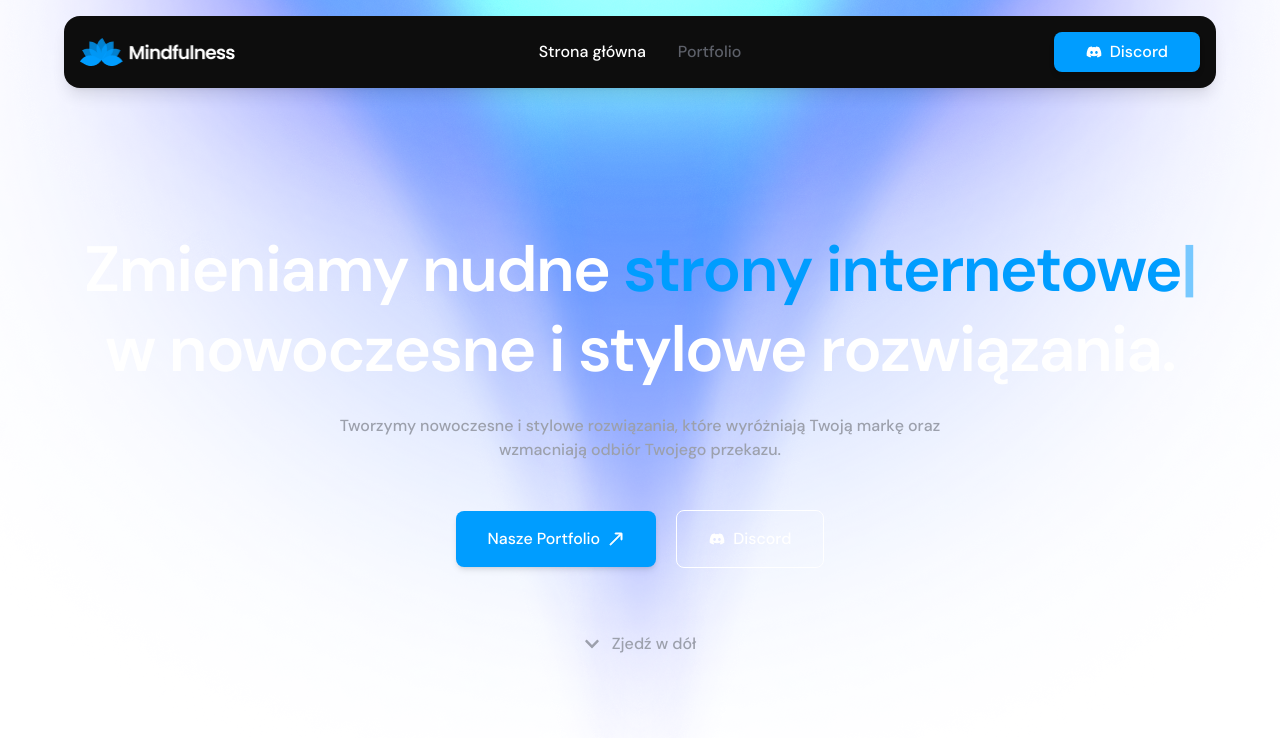
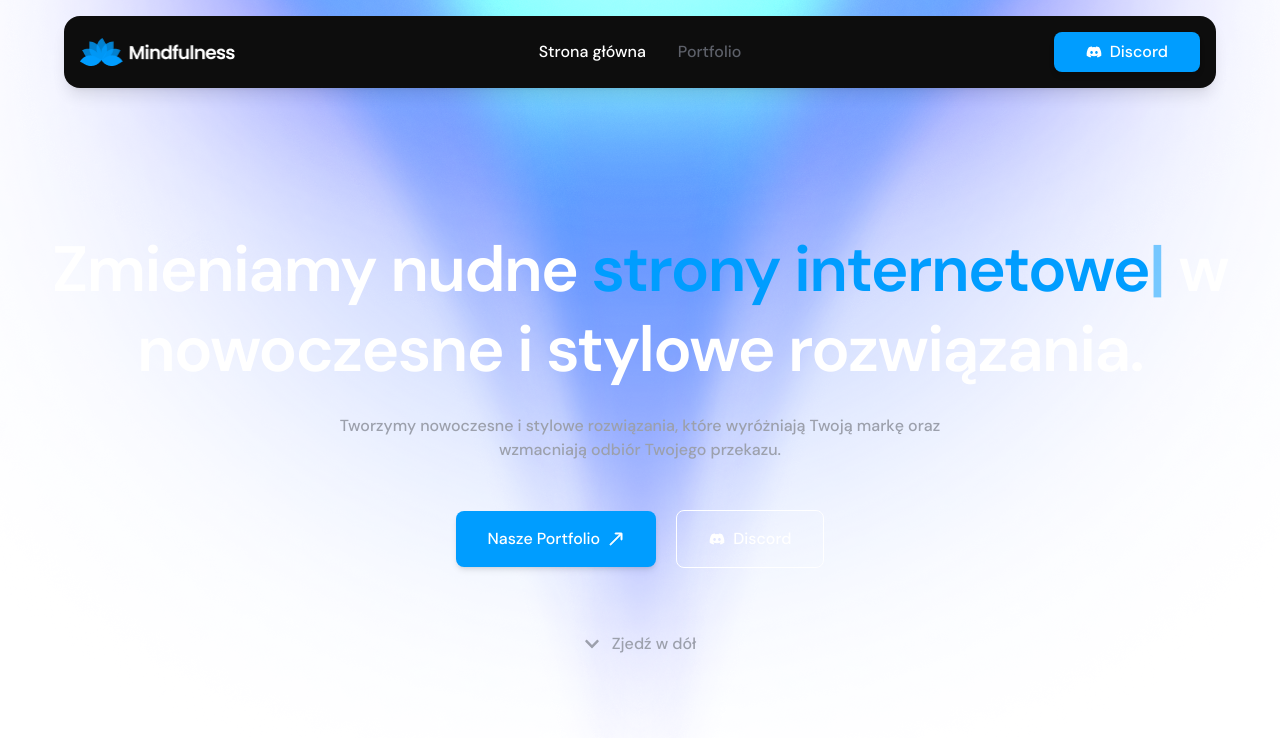
Before and after one commit to ogafto/moja-strona, a Next.js app: page / in a window 1280 px wide. Shown: the top 738 px of the page. Built offline with nearby package versions, Linux system fonts and the light colour scheme.

Commit message:
Poprawatekstu

```diff
--- a/app/components/hero.tsx
+++ b/app/components/hero.tsx
@@ -68,9 +68,8 @@ export default function Hero() {
             className="text-[40px] md:text-[64px] font-semibold leading-tight tracking-tight text-white"
             variants={fadeUp}
           >
-            <motion.span className="block" variants={fadeUp}>
             Zmieniamy nudne{" "}
-              <span className="text-[#009DFF] inline-block">
+            <span className="inline-block min-h-[100px] text-left text-[#009DFF] md:min-h-0">
               <ReactTyped
                 strings={[
                   "grafiki",
@@ -83,12 +82,8 @@ export default function Hero() {
                 backDelay={1200}
                 loop
               />
-              </span>
-            </motion.span>
-
-            <motion.span className="block" variants={fadeUp}>
+            </span>{" "}
             w nowoczesne i stylowe rozwiązania.
-            </motion.span>
           </motion.h1>
 
           <motion.p
```
Lines whose indentation alone changed are shown as unchanged.
